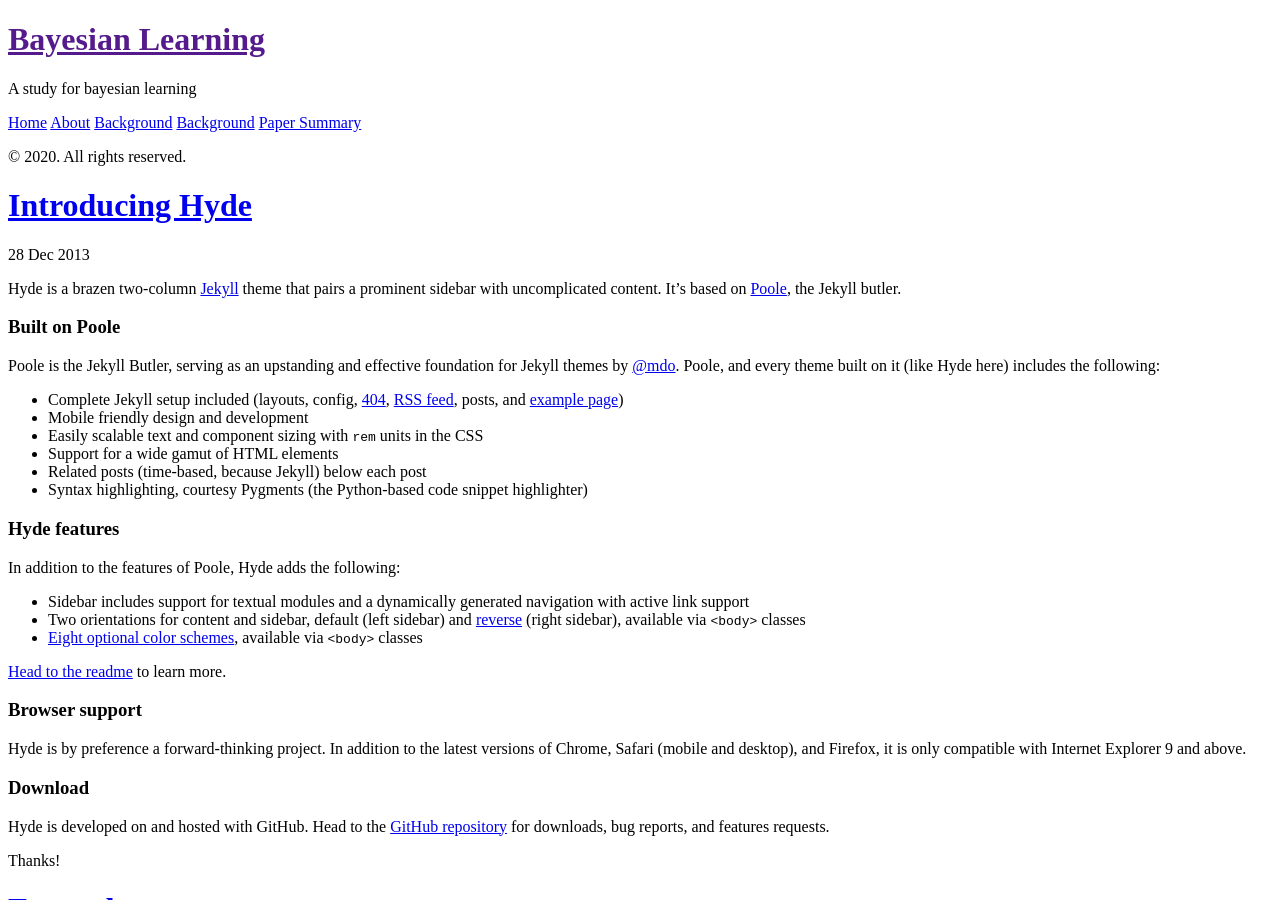
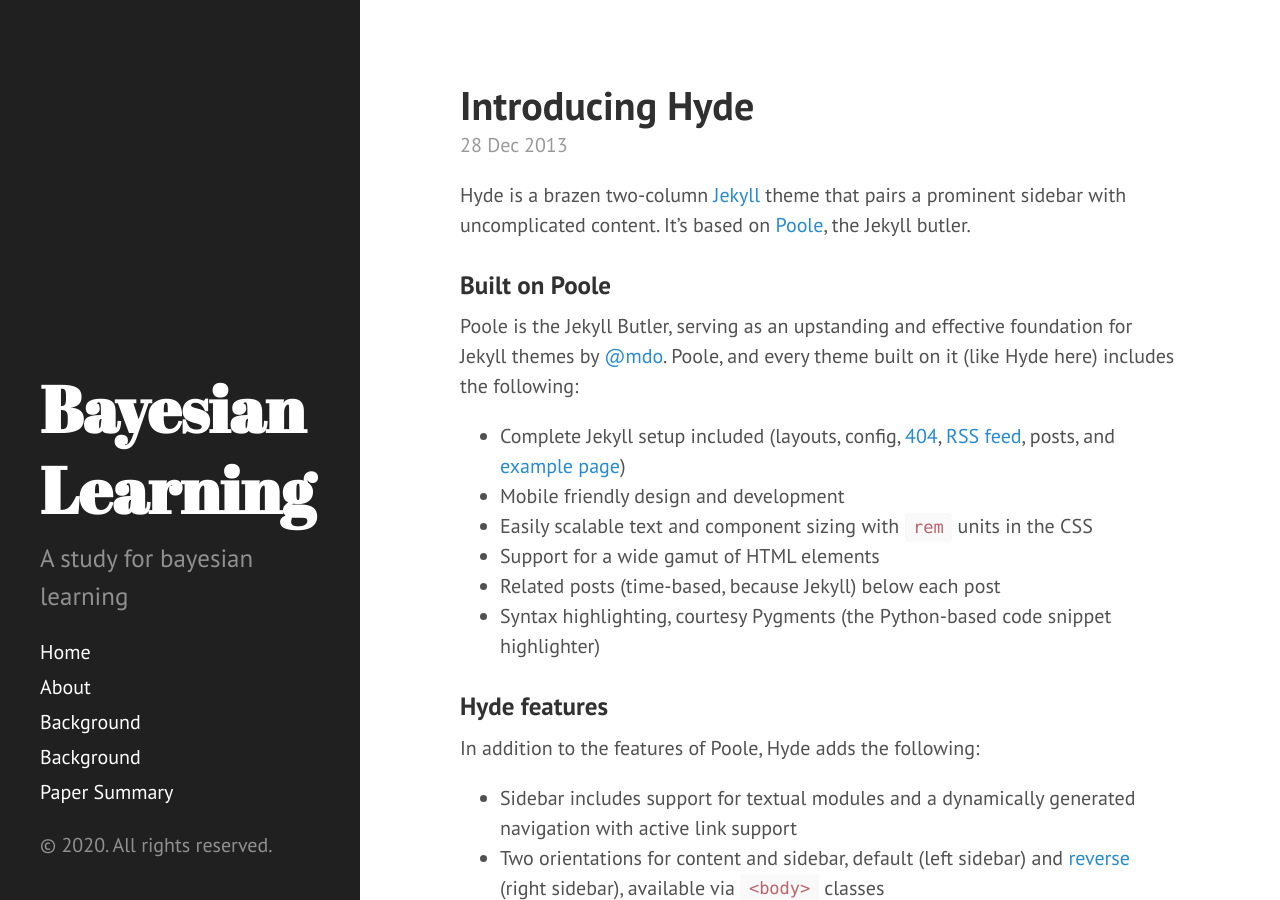
Before and after one commit to Rose-J/Bayesian, a Jekyll site: the page built from index.html, in a window 1280 px wide and 900 px high. Built offline with Jekyll 4.4.1, drawn with Linux system fonts in a browser that asks for light colours; Markdown is read by kramdown in place of the engine named in the settings; the list of posts is cut into pages by our own code.

Commit message:
Update head.html

```diff
--- a/_includes/head.html
+++ b/_includes/head.html
@@ -20,9 +20,9 @@
   <link rel="stylesheet" href="{{ site.base_url }}public/css/syntax.css">
   <link rel="stylesheet" href="{{ site.base_url }}public/css/hyde.css">
   {% endcomment %}
-  <link rel="stylesheet" href="{{ public/css/poole.css | prepend: site.base_url }}">
-  <link rel="stylesheet" href="{{ public/css/syntax.css| prepend: site.base_url }}">
-  <link rel="stylesheet" href="{{ public/css/hyde.css | prepend: site.base_url }}">
+  <link rel="stylesheet" href="{{ '/' | relative_url }}public/css/poole.css">
+  <link rel="stylesheet" href="{{ '/' | relative_url }}public/css/syntax.css">
+  <link rel="stylesheet" href="{{ '/' | relative_url }}public/css/hyde.css">
   <link rel="stylesheet" href="http://fonts.googleapis.com/css?family=PT+Sans:400,400italic,700|Abril+Fatface">
 
   <!-- Icons -->
```
